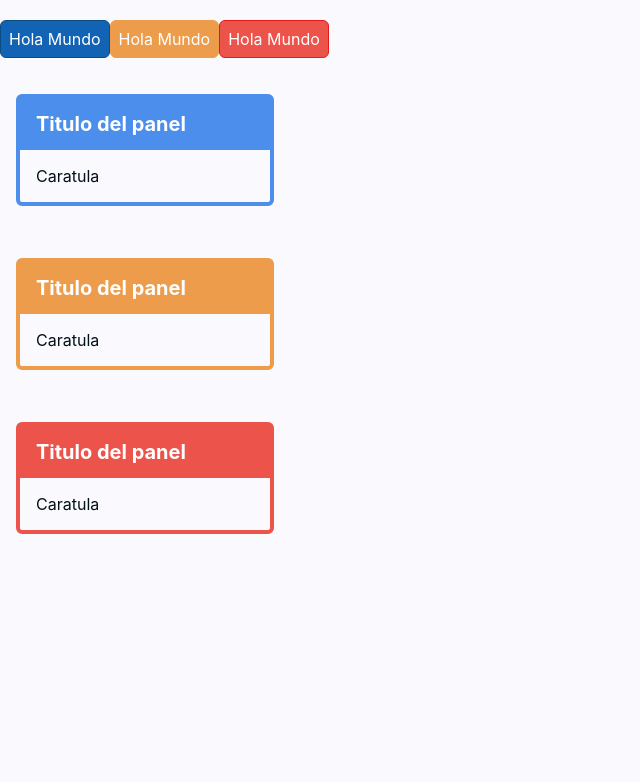
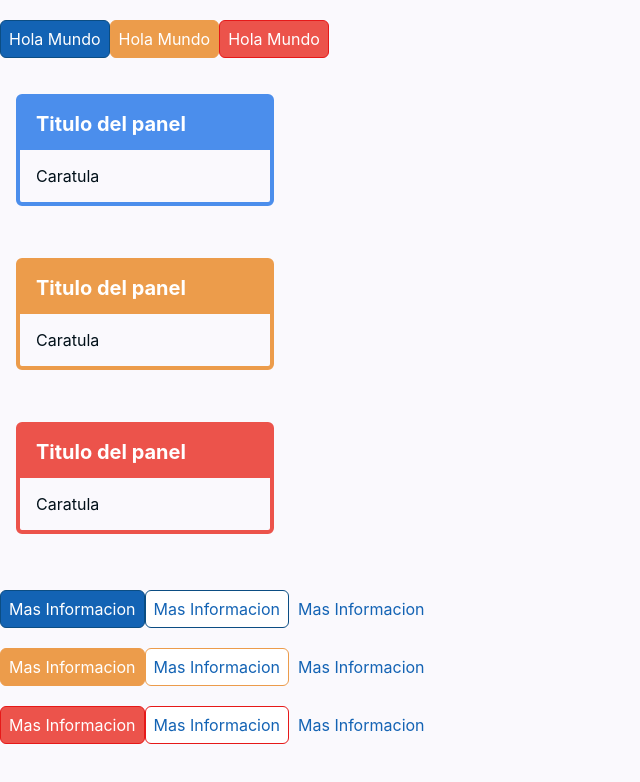
Before and after one commit to IshimiG/interfaces-web, an Angular app: page / in a window 1280 px wide. Shown: the top 782 px of the page, without its empty margins (0-640 px from the left). Built offline with nearby package versions, Linux system fonts and the light colour scheme.

Commit message:
ButtonPanel add

```diff
--- a/src/app/app.html
+++ b/src/app/app.html
@@ -12,4 +12,22 @@
 <br>
 <panel [type]="'rojo'">Caratula</panel>
 <br>
+<br>
+
+<boton [funcion]="'normal'" [importancia]="'primaria'">Mas Informacion</boton>
+<boton [funcion]="'normal'" [importancia]="'secundaria'">Mas Informacion</boton>
+<boton [funcion]="'normal'" [importancia]="'terciaria'">Mas Informacion</boton>
+<br>
+<br>
+<boton [funcion]="'alternativa'" [importancia]="'primaria'">Mas Informacion</boton>
+<boton [funcion]="'alternativa'" [importancia]="'secundaria'">Mas Informacion</boton>
+<boton [funcion]="'alternativa'" [importancia]="'terciaria'">Mas Informacion</boton>
+<br>
+<br>
+<boton [funcion]="'peligrosa'" [importancia]="'primaria'">Mas Informacion</boton>
+<boton [funcion]="'peligrosa'" [importancia]="'secundaria'">Mas Informacion</boton>
+<boton [funcion]="'peligrosa'" [importancia]="'terciaria'">Mas Informacion</boton>
+
+
+
 <router-outlet />
--- a/src/app/components/ui/boton/boton.html
+++ b/src/app/components/ui/boton/boton.html
@@ -1,3 +1,3 @@
-<a class="boton funcion--{{funcion}}" [attr.href]="href || null" (click)="handleOnClick()">
+<a class="boton funcion--{{funcion}} importancia--{{importancia}}" [attr.href]="href || null" (click)="handleOnClick()">
     <ng-content></ng-content>
 </a>
--- a/src/app/components/ui/boton/boton.scss
+++ b/src/app/components/ui/boton/boton.scss
@@ -53,3 +53,39 @@
   background-color: var(--function--peligrosa-background-color);
   color: var(--function--peligrosa-color);
 }
+
+.importancia--primaria {
+  --importancia--primaria-color: var(--mlt-sys-color-blanco-9);
+  --importancia--primaria-border-radius: var(--mlt-sys-border-radius-4);
+  --importancia--primaria-padding: var(--mlt-sys-padding-2);
+
+
+  border-radius: var(--importancia--primaria-border-radius);
+  color: var(--importancia--primaria-color);
+  padding: var(--importancia--primaria-padding);
+}
+
+.importancia--secundaria {
+  --importancia--secundaria-bg-color: var(--mlt-sys-color-blanco-9);
+  --importancia--secundaria-color: var(--mlt-sys-color-principal-4);
+  --importancia--secundaria-border-radius: var(--mlt-sys-border-radius-4);
+  --importancia--secundaria-padding: var(--mlt-sys-padding-2);
+
+  background-color: var(--importancia--secundaria-bg-color);
+  border-radius: var(--importancia--secundaria-border-radius);
+  color: var(--importancia--secundaria-color);
+  padding: var(--importancia--secundaria-padding);
+}
+
+.importancia--terciaria {
+  --importancia--terciaria-bg-color: transparent;
+  --importancia--terciaria-border-color: transparent;
+  --importancia--terciaria-color: var(--mlt-sys-color-principal-4);
+  --importancia--terciaria-padding: var(--mlt-sys-padding-2);
+
+
+  background-color: var(--importancia--terciaria-bg-color);
+  border: 1px solid var(--importancia--terciaria-border-color);
+  color: var(--importancia--terciaria-color);
+  padding: var(--importancia--terciaria-padding);
+}
--- a/src/app/components/ui/boton/boton.ts
+++ b/src/app/components/ui/boton/boton.ts
@@ -1,4 +1,4 @@
-import { Component, EventEmitter, Input, Output } from '@angular/core';
+import { Component, EventEmitter, Input, Output, ViewEncapsulation } from '@angular/core';
 import { CommonModule } from '@angular/common';
 
 @Component({
@@ -6,10 +6,12 @@ import { CommonModule } from '@angular/common';
   standalone: true,
   imports: [CommonModule],
   templateUrl: './boton.html',
-  styleUrls: ['./boton.scss']
+  styleUrls: ['./boton.scss'],
+  encapsulation: ViewEncapsulation.None,
 })
 export class Boton {
   @Input() funcion: 'normal' | 'alternativa' | 'peligrosa' = 'normal';
+  @Input() importancia: 'primaria' | 'secundaria' | 'terciaria' = 'primaria';
   @Input() href: string = '';
   @Output() onClick = new EventEmitter<void>();
 
```
